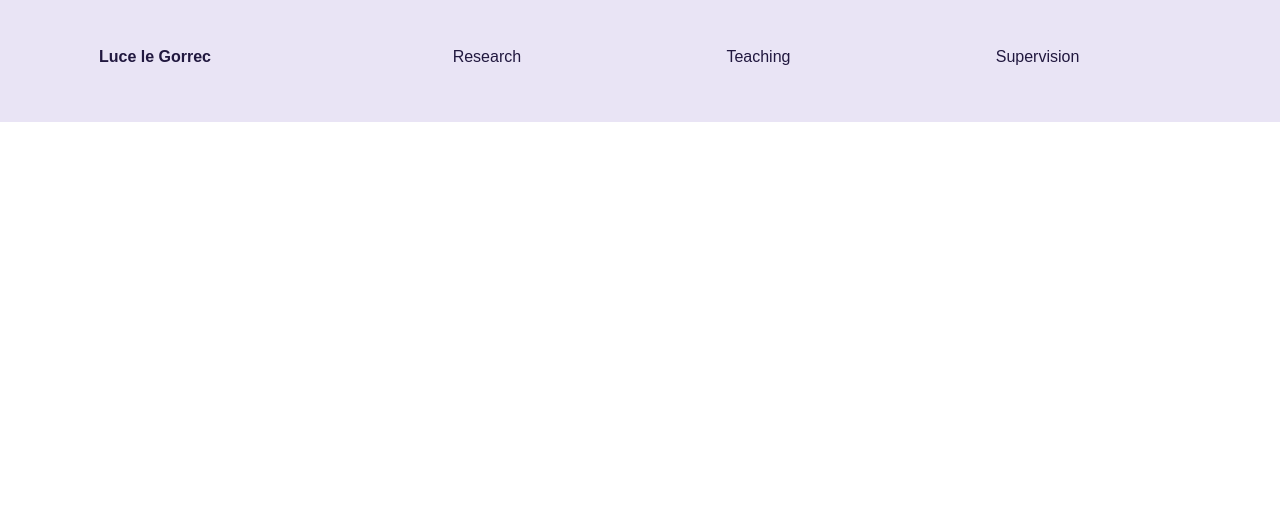
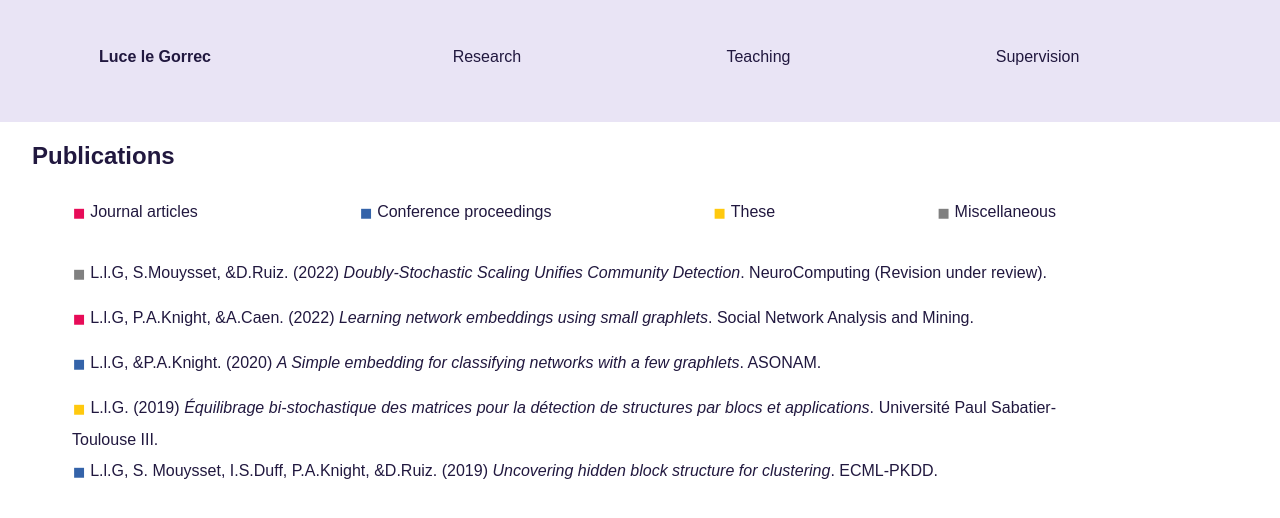
Before and after one commit to luleg/luleg.github.io, a plain HTML site: page Pages/research.html in a window 1280 px wide. Drawn offline with Linux system fonts and the light colour scheme.

Commit message:
filling of add pages

```diff
--- a/Pages/research.html
+++ b/Pages/research.html
@@ -14,5 +14,21 @@
           <li><a href="supervision.html">Supervision</a></li>
         </ul>
     </header>
+    <section id=main>
+      <h2>Publications</h2>
+      <ul class=legend>
+        <li class=journal>Journal articles</li>
+        <li class=proc>Conference proceedings</li>
+        <li class=these>These</li>
+        <li class=other>Miscellaneous</li>
+      </ul>
+      <ul class=papers>
+        <li class=other>L.l.G, S.Mouysset, &D.Ruiz. (2022) <span class=title>Doubly-Stochastic Scaling Unifies Community Detection</span>. NeuroComputing (Revision under review).</li>
+        <li class=journal>L.l.G, P.A.Knight, &A.Caen. (2022) <span class=title>Learning network embeddings using small graphlets</span>. Social Network Analysis and Mining.</li>
+        <li class=proc>L.l.G, &P.A.Knight. (2020) <span class=title>A Simple embedding for classifying networks with a few graphlets</span>. ASONAM.</li>
+        <li class=these>L.l.G. (2019) <span class=title>Équilibrage bi-stochastique des matrices pour la détection de structures par blocs et applications</span>. Université Paul Sabatier-Toulouse III.</li>
+        <li class=proc>L.l.G, S. Mouysset, I.S.Duff, P.A.Knight, &D.Ruiz. (2019) <span class=title>Uncovering hidden block structure for clustering</span>. ECML-PKDD.</li>
+      </ul>
+    </section>
   </body>
 </html>
--- a/Pages/style_research.css
+++ b/Pages/style_research.css
@@ -43,3 +43,50 @@ header ul
   font-weight: bold;
   text-align: center;
 }
+#main
+{
+  margin-left: 2em;
+  min-width:500px;
+  width:80%;
+}
+#main .legend
+{
+  display: flex;
+  flex-direction:row;
+  justify-content: space-between;
+  list-style: none;
+}
+#main li::before
+{
+  content: "\25AA";
+  font-size: 2.5em;
+  margin-right: 0.1em;
+}
+#main li.journal::before
+{
+  color:rgb(231,12,88);
+  vertical-align:middle;
+}
+#main li.proc::before
+{
+  color:rgb(52,99,169);
+  vertical-align:middle;
+}
+#main li.these::before
+{
+  color:rgb(255,201,14);
+  vertical-align:middle;
+}
+#main li.other::before
+{
+  color:rgb(128,128,128);
+  vertical-align:middle;
+}
+#main .papers
+{
+  list-style: none;
+}
+.title
+{
+  font-style: italic;
+}
--- a/Pages/style_supervision.css
+++ b/Pages/style_supervision.css
@@ -50,6 +50,8 @@ header ul
 #main
 {
   margin-left: 2em;
+  min-width:500px;
+  width:80%;
 }
 #main li
 {
@@ -59,8 +61,3 @@ header ul
 {
   font-style: italic;
 }
-#main
-{
-  min-width:500px;
-  width:80%;
-}
```
Also changed, not shown: index.html (+3 -1 lines), style.css (+17 -2 lines).
